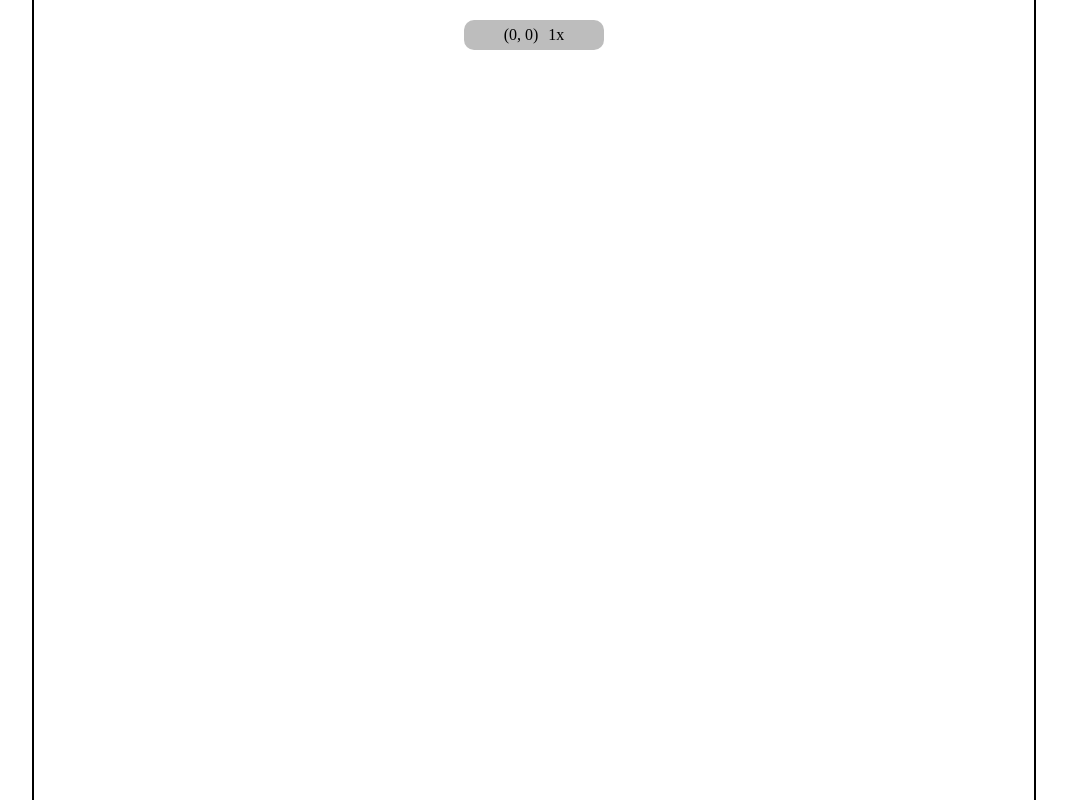
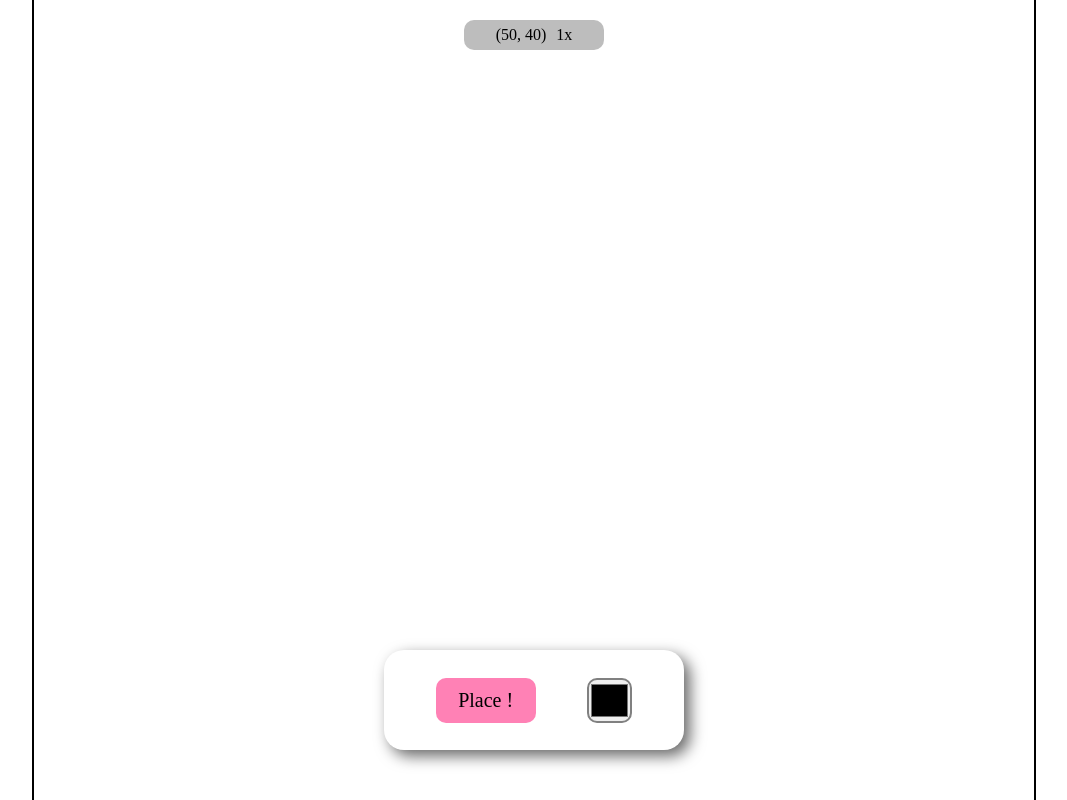
Before and after one commit to x-Wawa/r-place, a React app: page / in a window 1280 px wide. Shown: the top 800 px of the page, without its empty margins (106-1173 px from the left). Built offline with nearby package versions, Linux system fonts and the light colour scheme.

Commit message:
new way to place pixels + change color

```diff
--- a/src/assets/css/Canva.css
+++ b/src/assets/css/Canva.css
@@ -1,4 +1,4 @@
-.canva-location-container {
+.canva > .location-container {
   position: fixed;
   top: 20px;
   left: calc(50% - 70px);
@@ -11,15 +11,21 @@
   align-items: center;
 }
 
-.canva-location-container div {
+.canva > .location-container > div {
   margin-inline: 5px;
 }
 
-.canva-container {
+.crosshair-container {
+  position: absolute;
+  z-index: 10;
+  background-color: #FFFFFF77;
+}
+
+.canva > .container {
   width: fit-content;
 }
 
-.canva-container canvas {
+.canva > .container canvas {
   image-rendering: pixelated;
   cursor: pointer;
   outline: 2px solid black;
--- /dev/null
+++ b/src/assets/css/Footer.css
@@ -0,0 +1,42 @@
+.footer-container {
+  width: 100vw;
+  position: fixed;
+  display: flex;
+  justify-content: center;
+  bottom: 50px;
+  left: 0px;
+}
+
+.pixel-placer-container {
+  background-color: white;
+  width: 300px;
+  height: 100px;
+  border-radius: 20px;
+  display: flex;
+  align-items: center;
+  justify-content: space-evenly;
+  box-shadow: 6px 6px 15px #00000099;
+}
+
+.pixel-placer-container > .button {
+  height: 45px;
+  min-width: 45px;
+  border-radius: 10px;
+  cursor: pointer;
+}
+
+.pixel-placer-container > .place-pixel {
+  width: 100px;
+  display: flex;
+  justify-content: center;
+  align-items: center;
+  font-size: 20px;
+  background-color: rgb(255, 129, 181);
+}
+
+.pixel-placer-container > .colors-picker {
+  overflow: hidden;
+  border: none;
+  width: 45px;
+  border: 2px solid gray;
+}
--- a/src/components/Canva.tsx
+++ b/src/components/Canva.tsx
@@ -1,18 +1,24 @@
 import React, { useEffect, useRef, useState } from "react";
 import "../assets/css/Canva.css"
 
-const pixel_height = 10;
-const pixel_width = 10;
+import FooterActionsBar from "./Footer";
+
+const pixel_size = 10;
 
 const Canva = () => {
 
   const canvasRef = useRef<HTMLCanvasElement>(null);
 
-  const [pixelPlaceHolderCoords, setPixelPlaceHolderCoords] = useState({
+  const [pixelPlaceHolderData, setPixelPlaceHolderData] = useState({
     x: null,
-    y: null
+    y: null,
+    canvas_x: null,
+    canvas_y: null,
+    height: null,
+    width: null,
+    display: false
   })
-
+  const [color, setColor] = useState("#000000")
   const [canvasScale, setCanvasScale] = useState(1)
   const [canvasMargins, setCanvasMargins] = useState({
     top: 0,
@@ -24,40 +30,57 @@ const Canva = () => {
   })
   const [mouseDown, setMouseDown] = useState(false)
 
+  useEffect(() => {
+    updatePixelPlaceholder()
+  }, [canvasScale, canvasMargins])
+
   function updatePixelPlaceholder() {
     const canvasElPosition = canvasRef.current.getBoundingClientRect()
 
-    const canvas_center = {
-      x: canvasElPosition.width - canvasElPosition.right + (window.innerWidth / 2),
-      y: canvasElPosition.height - canvasElPosition.bottom + (window.innerHeight / 2)
-    }
+    const pixel_size = canvasElPosition.height / 100
 
-    setPixelPlaceHolderCoords(canvas_center)
+    const {pixel_x, pixel_y} = getPixelCoordsOnCanvas({x: (window.innerWidth / 2) - ((window.innerWidth / 2) % pixel_size), y:(window.innerHeight / 2) - ((window.innerHeight / 2) % pixel_size)})
 
-    return canvas_center
+    setPixelPlaceHolderData(
+      {
+        x: getPixelCoordsOnCanvas({x: (window.innerWidth / 2), y: (window.innerHeight / 2), pixel_size}).pixel_x + (canvasElPosition.x % pixel_size),
+        y: getPixelCoordsOnCanvas({x: (window.innerWidth / 2), y: (window.innerHeight / 2), pixel_size}).pixel_y + (canvasElPosition.y % pixel_size),
+        canvas_x: pixel_x,
+        canvas_y: pixel_y,
+        height: pixel_size,
+        width: pixel_size,
+        display: canvasScale > 1.4 ? true : false
+      }
+    )
   }
 
-  function drawPixel({x, y, color = "#000000"}: {x: number, y: number, color?: string}) {
+  function drawPixel({x, y}: {x: number, y: number}) {
     const ctx = canvasRef.current.getContext("2d")
 
     ctx.beginPath();
     ctx.fillStyle = color;
-    ctx.fillRect(x, y, 10, 10);
+    ctx.fillRect(x, y, pixel_size, pixel_size);
     ctx.fill();
   }
 
-  function setPixelOnCanva(e: React.MouseEvent<HTMLCanvasElement, MouseEvent>) {
-
-    const canvasElPosition = e.currentTarget.getBoundingClientRect()
+  function getPixelCoordsOnCanvas({x, y, pixel_size = 10}: {x: number, y: number, pixel_size?: number}) {
+    const canvasElPosition = canvasRef.current.getBoundingClientRect()
 
     const top = canvasElPosition.height - canvasElPosition.bottom
     const left = canvasElPosition.width - canvasElPosition.right
 
-    let x_coords = (e.clientX / canvasScale) + (left / canvasScale)
-    let y_coords = (e.clientY / canvasScale) + (top / canvasScale)
+    let x_coords = (x / canvasScale) + (left / canvasScale)
+    let y_coords = (y / canvasScale) + (top / canvasScale)
 
-    let pixel_x = x_coords - ((x_coords % pixel_height))
-    let pixel_y = y_coords - ((y_coords % pixel_width))
+    let pixel_x = x_coords - ((x_coords % pixel_size))
+    let pixel_y = y_coords - ((y_coords % pixel_size))
+
+    return {pixel_x, pixel_y}
+  }
+
+
+  function setPixelOnCanva({x, y}: {x: number, y: number}) {
+    const {pixel_x, pixel_y} = getPixelCoordsOnCanvas({x, y})
 
     drawPixel({x: pixel_x, y: pixel_y})
   }
@@ -104,12 +127,23 @@ const Canva = () => {
 
 
   return (
-    <>
-      <div className="canva-location-container">
-        <div className="canva-location-coords">{`(${Math.round(pixelPlaceHolderCoords.x / 10)}, ${Math.round(pixelPlaceHolderCoords.y / 10)})`}</div>
-        <div className="canva-location-zoom">{Math.round(canvasScale * 10) / 10}x</div>
+    <div className="canva">
+      <div className="location-container">
+        <div className="location-coords">{`(${pixelPlaceHolderData.canvas_x / 10}, ${pixelPlaceHolderData.canvas_y / 10})`}</div>
+        <div className="location-zoom">{Math.round(canvasScale * 10) / 10}x</div>
       </div>
-      <div className="canva-container">
+      <div className="crosshair-container" style={
+        {
+          top: pixelPlaceHolderData.y,
+          left: pixelPlaceHolderData.x,
+          height: `${pixelPlaceHolderData.height}px`,
+          width: `${pixelPlaceHolderData.width}px`,
+          display: pixelPlaceHolderData.display ? "flex" : "flex"
+        }
+      }>
+        <div className="bottom-borders"></div>
+      </div>
+      <div className="container">
         <canvas
           ref={canvasRef}
           height="1000"
@@ -122,7 +156,8 @@ const Canva = () => {
           style={{transform: `scale(${canvasScale})`, transformOrigin: `${mouseScroll.x}px ${mouseScroll.y}px`, marginTop: canvasMargins.top, marginLeft: canvasMargins.left}}
         ></canvas>
       </div>
-    </>
+      <FooterActionsBar color={color} setColor={setColor} setPixel={setPixelOnCanva} selectedPixelData={pixelPlaceHolderData} />
+    </div>
   );
 };
 
--- /dev/null
+++ b/src/components/Footer.tsx
@@ -0,0 +1,26 @@
+import React from "react";
+import "../assets/css/Footer.css"
+
+
+const FooterActionsBar = ({color, setColor, setPixel, selectedPixelData}: {color: string, setColor: React.Dispatch<React.SetStateAction<string>>, setPixel: ({ x, y }: { x: number; y: number; }) => void, selectedPixelData: any}) => {
+
+
+  return (
+    <div className="footer-container">
+      <div className="pixel-placer-container">
+            <div className="place-pixel button" onClick={() => {
+              setPixel({x: selectedPixelData.x, y: selectedPixelData.y})
+            }}>Place !</div>
+        <input
+          type="color"
+          className="colors-picker button"
+          value={color}
+          onChange={(e) => {
+          setColor(e.target.value)
+        }}/>
+      </div>
+    </div>
+  );
+};
+
+export default FooterActionsBar;
```
